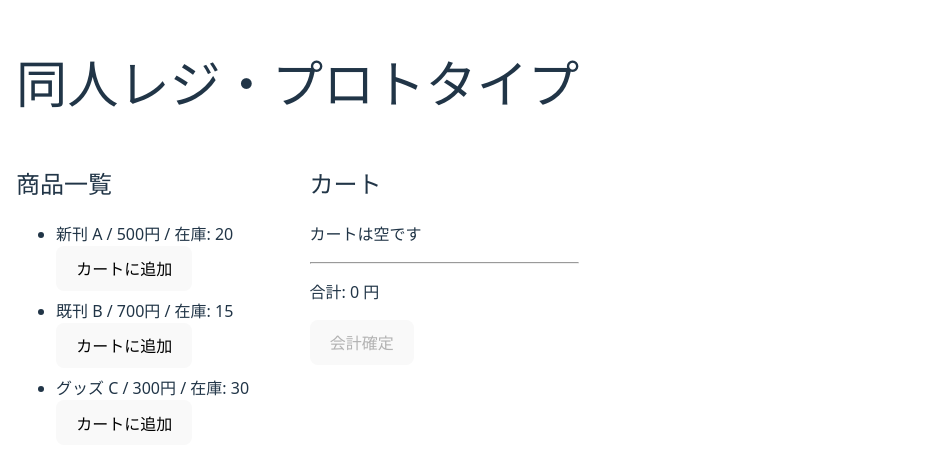
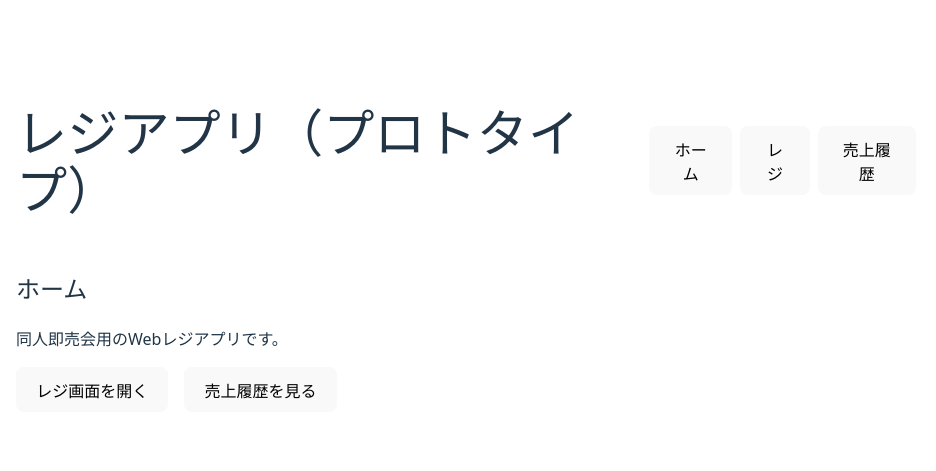
Before and after one commit to kei5o55/register, a React (Vite) app: page / in a window 1280 px wide. Shown: the part 159-630 px from the top of the page, without its empty margins (0-936 px from the left). Built offline with nearby package versions, Linux system fonts and the light colour scheme.

Commit message:
基本機能の実装
レジアプリケーションとして機能する基本機能の実装をしました

```diff
--- a/src/App.tsx
+++ b/src/App.tsx
@@ -12,6 +12,14 @@ type CartItem = {
   quantity: number;
 };
 
+type Sale = {
+  id: string;
+  datetime: string;
+  total: number;
+};
+
+type Screen = "home" | "register" | "history";
+
 const initialItems: Item[] = [
   { id: "1", name: "新刊 A", price: 500, stock: 20 },
   { id: "2", name: "既刊 B", price: 700, stock: 15 },
@@ -19,8 +27,13 @@ const initialItems: Item[] = [
 ];
 
 function App() {
+  const [screen, setScreen] = useState<Screen>("home");
+
   const [items, setItems] = useState<Item[]>(initialItems);
   const [cart, setCart] = useState<CartItem[]>([]);
+  const [sales, setSales] = useState<Sale[]>([]);
+
+  const getItemById = (id: string) => items.find((i) => i.id === id)!;
 
   const handleAddToCart = (itemId: string) => {
     setCart((prev) => {
@@ -34,19 +47,24 @@ function App() {
     });
   };
 
+  const totalPrice = cart.reduce((sum, c) => {
+    const item = getItemById(c.itemId);
+    return sum + item.price * c.quantity;
+  }, 0);
+
   const handleCheckout = () => {
     if (cart.length === 0) return;
 
-    // 合計金額計算
-    const total = cart.reduce((sum, c) => {
-      const item = items.find((i) => i.id === c.itemId);
-      if (!item) return sum;
-      return sum + item.price * c.quantity;
-    }, 0);
+    const total = totalPrice;
+    const now = new Date();
 
-    alert(`会計完了！ 合計金額: ${total} 円`);
+    const sale: Sale = {
+      id: crypto.randomUUID(),
+      datetime: now.toLocaleString(),
+      total,
+    };
+    setSales((prev) => [sale, ...prev]);
 
-    // 在庫を減らす
     const updatedItems = items.map((item) => {
       const cartItem = cart.find((c) => c.itemId === item.id);
       if (!cartItem) return item;
@@ -58,31 +76,99 @@ function App() {
 
     setItems(updatedItems);
     setCart([]);
+    alert(`会計完了！ 合計金額: ${total} 円`);
   };
 
-  const getItemById = (id: string) => items.find((i) => i.id === id)!;
 
-  const totalPrice = cart.reduce((sum, c) => {
-    const item = getItemById(c.itemId);
-    return sum + item.price * c.quantity;
-  }, 0);
 
   return (
-    <div style={{ padding: "16px", maxWidth: 800, margin: "0 auto" }}>
-      <h1>同人レジ・プロトタイプ</h1>
+    <div style={{ padding: 16, maxWidth: 900, margin: "0 auto" }}>
+      <header
+        style={{
+          display: "flex",
+          justifyContent: "space-between",
+          alignItems: "center",
+          marginBottom: 16,
+        }}
+      >
+        <h1>レジアプリ（プロトタイプ）</h1>
+        <nav style={{ display: "flex", gap: 8 }}>
+          <button onClick={() => setScreen("home")}>ホーム</button>
+          <button onClick={() => setScreen("register")}>レジ</button>
+          <button onClick={() => setScreen("history")}>売上履歴</button>
+        </nav>
+      </header>
 
-      <div style={{ display: "flex", gap: "24px" }}>
-        {/* 商品リスト */}
+      {screen === "home" && (
+        <HomeScreen
+          onGoRegister={() => setScreen("register")}
+          onGoHistory={() => setScreen("history")}
+        />
+      )}
+
+      {screen === "register" && (
+        <RegisterScreen
+          items={items}
+          cart={cart}
+          totalPrice={totalPrice}
+          onAddToCart={handleAddToCart}
+          onCheckout={handleCheckout}
+          getItemById={getItemById}
+        />
+      )}
+
+      {screen === "history" && <HistoryScreen sales={sales} />}
+    </div>
+  );
+}
+
+type HomeProps = {
+  onGoRegister: () => void;
+  onGoHistory: () => void;
+};
+
+function HomeScreen({ onGoRegister, onGoHistory }: HomeProps) {
+  return (
+    <div>
+      <h2>ホーム</h2>
+      <p>同人即売会用のWebレジアプリです。</p>
+      <div style={{ display: "flex", gap: 16, marginTop: 16 }}>
+        <button onClick={onGoRegister}>レジ画面を開く</button>
+        <button onClick={onGoHistory}>売上履歴を見る</button>
+      </div>
+    </div>
+  );
+}
+
+type RegisterProps = {
+  items: Item[];
+  cart: CartItem[];
+  totalPrice: number;
+  onAddToCart: (itemId: string) => void;
+  onCheckout: () => void;
+  getItemById: (id: string) => Item;
+};
+
+function RegisterScreen({
+  items,
+  cart,
+  totalPrice,
+  onAddToCart,
+  onCheckout,
+  getItemById,
+}: RegisterProps) {
+  return (
+    <div style={{ display: "flex", gap: 24, alignItems: "flex-start" }}>
       <div style={{ flex: 1 }}>
         <h2>商品一覧</h2>
         <ul>
           {items.map((item) => (
-              <li key={item.id} style={{ marginBottom: "8px" }}>
+            <li key={item.id} style={{ marginBottom: 8 }}>
               <div>
                 {item.name} / {item.price}円 / 在庫: {item.stock}
               </div>
               <button
-                  onClick={() => handleAddToCart(item.id)}
+                onClick={() => onAddToCart(item.id)}
                 disabled={item.stock <= 0}
               >
                 カートに追加
@@ -92,7 +178,6 @@ function App() {
         </ul>
       </div>
 
-        {/* カート */}
       <div style={{ flex: 1 }}>
         <h2>カート</h2>
         {cart.length === 0 ? (
@@ -103,8 +188,7 @@ function App() {
               const item = getItemById(c.itemId);
               return (
                 <li key={c.itemId}>
-                    {item.name} x {c.quantity} ={" "}
-                    {item.price * c.quantity}円
+                  {item.name} x {c.quantity} = {item.price * c.quantity}円
                 </li>
               );
             })}
@@ -112,13 +196,35 @@ function App() {
         )}
         <hr />
         <p>合計: {totalPrice} 円</p>
-          <button onClick={handleCheckout} disabled={cart.length === 0}>
+        <button onClick={onCheckout} disabled={cart.length === 0}>
           会計確定
         </button>
-        </div>
       </div>
     </div>
   );
 }
 
+type HistoryProps = {
+  sales: Sale[];
+};
+
+function HistoryScreen({ sales }: HistoryProps) {
+  return (
+    <div>
+      <h2>売上履歴</h2>
+      {sales.length === 0 ? (
+        <p>まだ売上はありません</p>
+      ) : (
+        <ul>
+          {sales.map((sale) => (
+            <li key={sale.id}>
+              {sale.datetime} - {sale.total} 円
+            </li>
+          ))}
+        </ul>
+      )}
+    </div>
+  );
+}
+
 export default App;
```
Also changed, not shown: src/assets/compornent/HistoryScreen.tsx (added), src/assets/compornent/HomeScreen.tsx (added), src/assets/compornent/RegisterScreen.tsx (added). Lines whose indentation alone changed are shown as unchanged.
